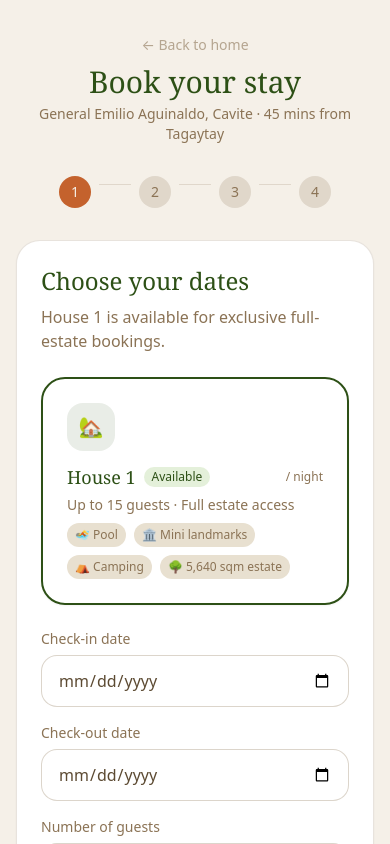
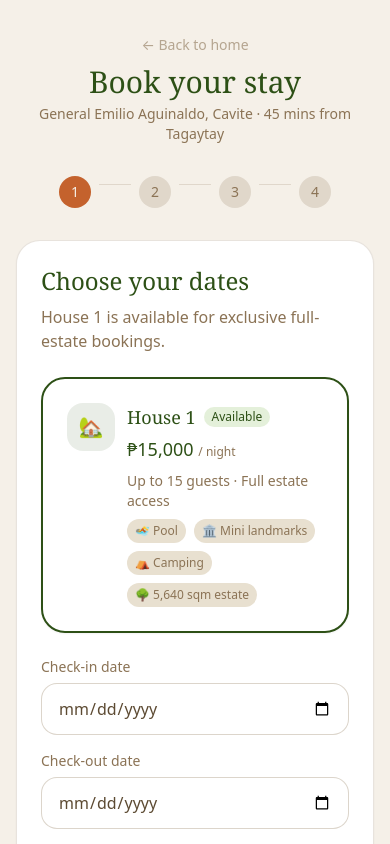
Before and after one commit to TristansHaven/Staycation-ph, a Next.js app: page /booking in a window 390 px wide. Shown: the top 844 px of the page. Built offline with nearby package versions, Linux system fonts and the light colour scheme.

Commit message:
Update house card layout in booking page
Refactor house card layout for improved readability and styling.

```diff
--- a/app/booking/page.tsx
+++ b/app/booking/page.tsx
@@ -111,18 +111,15 @@ function Step1({ form, setForm, onNext }: {
 
       {/* House card */}
       <div className="card border-2 border-forest mb-6">
-        <div className="flex items-start gap-3 flex-col sm:flex-row">
+        <div className="flex items-start gap-3">
           <div className="w-12 h-12 rounded-xl bg-forest/10 flex items-center justify-center text-xl flex-shrink-0">🏡</div>
           <div className="flex-1 min-w-0">
-            <div className="flex items-center justify-between gap-2 mb-1">
-              <div className="flex items-center gap-2">
-                <h3 className="font-display text-forest text-lg">House 1</h3>
-                <span className="text-xs bg-leaf/20 text-forest px-2 py-0.5 rounded-full">Available</span>
-              </div>
-              <div className="text-right ml-2 flex-shrink-0">
-
-                <div className="text-stone text-xs">/ night</div>
-              </div>
+            <div className="flex items-center gap-2 mb-1 flex-wrap">
+              <h3 className="font-display text-forest text-lg">House 1</h3>
+              <span className="text-xs bg-leaf/20 text-forest px-2 py-0.5 rounded-full">Available</span>
+            </div>
+            <div className="text-forest font-medium text-lg mb-2">
+              {formatPeso(HOUSE1_RATE)} <span className="text-stone text-xs font-normal">/ night</span>
             </div>
             <p className="text-stone text-sm mb-2">Up to {MAX_GUESTS} guests · Full estate access</p>
             <div className="flex flex-wrap gap-2">
```
